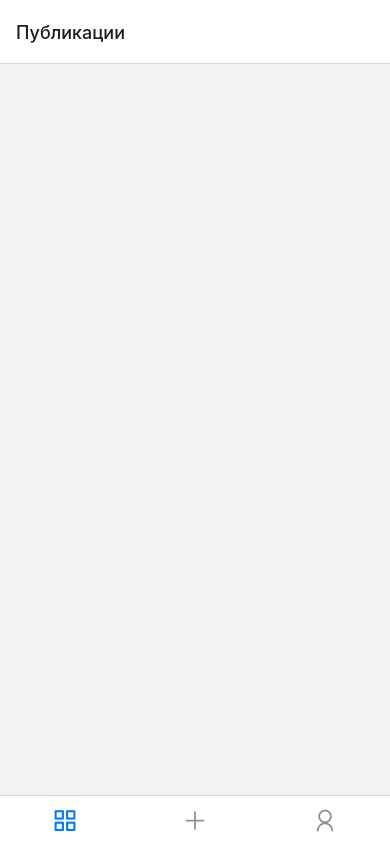
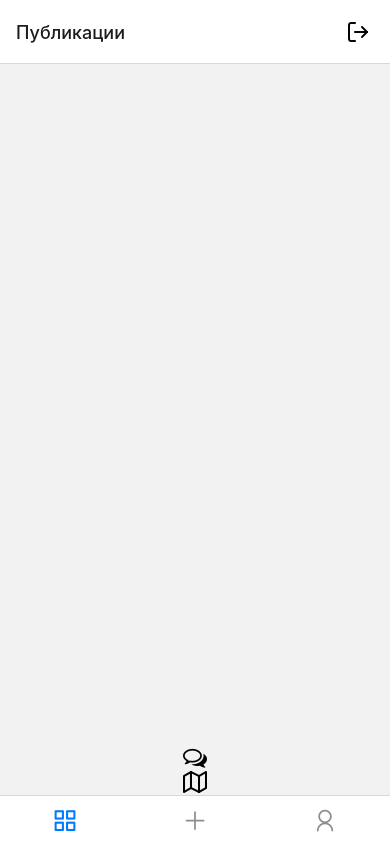
Before and after one commit to Demchenk0/ReactNative, a React Native app: screen /Home in a window 390 px wide. Built offline with nearby package versions, Linux system fonts and the light colour scheme.

Commit message:
mapANDcomments

```diff
--- a/Screens/HomeScreen.js
+++ b/Screens/HomeScreen.js
@@ -10,10 +10,23 @@ const MainTab = createBottomTabNavigator();
 
 export default function HomeScreen() {
 	return (
-		<MainTab.Navigator screenOptions={{ tabBarShowLabel: false }} initialRouteName='Posts'>
+		<MainTab.Navigator
+			screenOptions={{ tabBarShowLabel: false }}
+			initialRouteName="Posts"
+		>
 			<MainTab.Screen
 				options={{
 					title: 'Публикации',
+					headerRight: () => (
+						<View style={{ marginRight: 20 }}>
+							<Feather
+								name="log-out"
+								size={24}
+								color="black"
+								// onPress={logOut}
+							/>
+						</View>
+					),
 					tabBarIcon: ({ focused, color, size }) => (
 						<Feather name="grid" size={size} color={color} />
 					),
--- a/Screens/mainScreen/CreateScreen.js
+++ b/Screens/mainScreen/CreateScreen.js
@@ -4,25 +4,24 @@ import { Camera } from 'expo-camera';
 import { Entypo } from '@expo/vector-icons';
 import * as Location from 'expo-location';
 
-export default function CreateScreen({navigation}) {
-  // const [location, setLocation] = useState(null);
+export default function CreateScreen({ navigation }) {
+	// const [location, setLocation] = useState(null);
 	const [camera, setCamera] = useState(null);
 	const [photo, setPhoto] = useState('');
 
 	const takePhoto = async () => {
 		const photo = await camera.takePictureAsync();
-    const location = await Location.getCurrentPositionAsync({});
-    console.log('latitude', location.coords.latitude);
-    console.log('longitude', location.coords.longitude);
+		// const location = await Location.getCurrentPositionAsync({});
+		// console.log('latitude', location.coords.latitude);
+		// console.log('longitude', location.coords.longitude);
 		setPhoto(photo.uri);
 		console.log('photo', photo);
 	};
 
-  const sendPhoto = () => {
-console.log('navigation', navigation);
-navigation.navigate("Posts", {photo})
-  }
-
+	const sendPhoto = () => {
+		console.log('navigation', navigation);
+		navigation.navigate('DefaultScreen', { photo });
+	};
 
 	return (
 		<View style={styles.container}>
@@ -42,10 +41,7 @@ navigation.navigate("Posts", {photo})
 				</TouchableOpacity>
 			</Camera>
 			<View>
-				<TouchableOpacity
-					style={styles.btnSend}
-					onPress={sendPhoto}
-				>
+				<TouchableOpacity style={styles.btnSend} onPress={sendPhoto}>
 					<Text style={styles.btnTitle}>Опубликовать</Text>
 				</TouchableOpacity>
 			</View>
@@ -83,8 +79,8 @@ const styles = StyleSheet.create({
 		left: 0,
 		borderWidth: 1,
 		borderColor: '#fff',
-    borderRadius: 10,
-    marginTop: 10,
+		borderRadius: 10,
+		marginTop: 10,
 	},
 	btnSend: {
 		backgroundColor: '#FF6C00',
--- a/Screens/mainScreen/PostsScreen.js
+++ b/Screens/mainScreen/PostsScreen.js
@@ -1,36 +1,26 @@
-import React, { useState, useEffect } from 'react';
-import { Text, View, StyleSheet, FlatList, Image } from 'react-native';
+import { React } from 'react';
+import { moduleName } from 'react-native';
+import { createNativeStackNavigator } from '@react-navigation/native-stack';
+import DefaultScreenPosts from '../nestedScreens/DefaultScreenPosts';
+import CommentsScreen from './../nestedScreens/CommentsScreen';
+import MapScreen from '../nestedScreens/MapScreen';
 
-export default function PostsScreen({ route }) {
-	const [posts, setPosts] = useState([]);
-	console.log('route.params', route.params);
+const NestedScreen = createNativeStackNavigator();
 
-	useEffect(() => {
-		if (route.params) {
-			setPosts(prevState => [...prevState, route.params]);
-		}
-	}, [route.params]);
-	console.log('posts', posts);
-
+export default function PostsScreen() {
 	return (
-		<View style={styles.container}>
-			<FlatList
-				data={posts}
-				keyExtractor={(item, indx) => indx.toString()}
-				renderItem={({ item }) => (
-					<View style={{marginBottom: 10, justifyContent:'center', alignItems: 'center'}}>
-						<Image source={{uri: item.photo}} style={{ width: 300, height: 200}} />
-					</View>
-				)}
+		<NestedScreen.Navigator>
+			<NestedScreen.Screen
+			options={{ headerShown: false }}
+				name="DefaultScreen"
+				component={DefaultScreenPosts}
+			/><NestedScreen.Screen
+				name="Comments"
+				component={CommentsScreen}
+			/><NestedScreen.Screen
+				name="Map"
+				component={MapScreen}
 			/>
-		</View>
+		</NestedScreen.Navigator>
 	);
 }
-
-const styles = StyleSheet.create({
-	container: {
-		flex: 1,
-		justifyContent: 'center',
-		// alignItems: 'center',
-	},
-});
--- /dev/null
+++ b/Screens/nestedScreens/DefaultScreenPosts.js
@@ -0,0 +1,54 @@
+import React, { useState, useEffect } from 'react';
+import {View, StyleSheet, FlatList, Image, TouchableOpacity } from 'react-native';
+import { FontAwesome, Feather  } from '@expo/vector-icons';
+
+export default function DefaultScreenPosts({ route, navigation }) {
+	const [posts, setPosts] = useState([]);
+	console.log('route.params', route.params);
+
+	useEffect(() => {
+		if (route.params) {
+			setPosts(prevState => [...prevState, route.params]);
+		}
+	}, [route.params]);
+	console.log('posts', posts);
+
+	return (
+		<View style={styles.container} >
+			<FlatList
+				data={posts}
+				keyExtractor={(item, indx) => indx.toString()}
+				renderItem={({ item }) => (
+					<View style={{marginBottom: 10, justifyContent:'center', alignItems: 'center'}}>
+						<Image source={{uri: item.photo}} style={{ width: 300, height: 200}} />
+					</View>
+				)}
+			/>
+            <TouchableOpacity onPress={() => navigation.navigate('Comments')} >
+					<View style={styles.iconsContainer}>
+                    <FontAwesome name="comments-o" size={24} color="black" />
+					</View>
+				</TouchableOpacity>
+                <TouchableOpacity onPress={() => navigation.navigate('Map')} >
+					<View style={styles.iconsContainer}>
+                    <Feather name="map" size={24} color="black" />
+					</View>
+				</TouchableOpacity>
+
+
+
+		</View>
+	);
+}
+
+const styles = StyleSheet.create({
+	container: {
+		flex: 1,
+		justifyContent: 'center',
+		alignItems: 'center',
+        marginHorizontal: 16,
+	},
+    iconsContainer:{
+        justifyContent: "space-between",
+    }
+});
--- a/Screens/nestedScreens/MapScreen.js
+++ b/Screens/nestedScreens/MapScreen.js
@@ -1,13 +1,23 @@
-
-
 import React from 'react';
 import { Text, View, StyleSheet } from 'react-native';
-
+import MapView, {Marker} from 'react-native-maps';
 
 export default function MapScreen() {
 	return (
 		<View style={styles.container}>
-			<Text>MapScreen</Text>
+			<MapView
+				style={{ flex: 1 }}
+				initialRegion={{
+					latitude: 50.53223034979125,
+					longitude: 30.608198424206837,
+					latitudeDelta: 0.001,
+					longitudeDelta: 0.006,
+				}}
+
+			>
+				<Marker coordinate={{latitude: 50.53223034979125,
+					longitude: 30.608198424206837}} title="Magazine" />
+			</MapView>
 		</View>
 	);
 }
@@ -16,6 +26,5 @@ const styles = StyleSheet.create({
 	container: {
 		flex: 1,
 		justifyContent: 'center',
-		alignItems: 'center',
 	},
 });
--- a/package.json
+++ b/package.json
@@ -24,7 +24,8 @@
     "react-native-screens": "~3.18.0",
     "react-native-web": "~0.18.9",
     "expo-camera": "~13.1.0",
-    "expo-location": "~15.0.1"
+    "expo-location": "~15.0.1",
+    "react-native-maps": "1.3.2"
   },
   "devDependencies": {
     "@babel/core": "^7.12.9"
```
Also changed, not shown: 1 other file (tests, documents, lock files or other folders).
